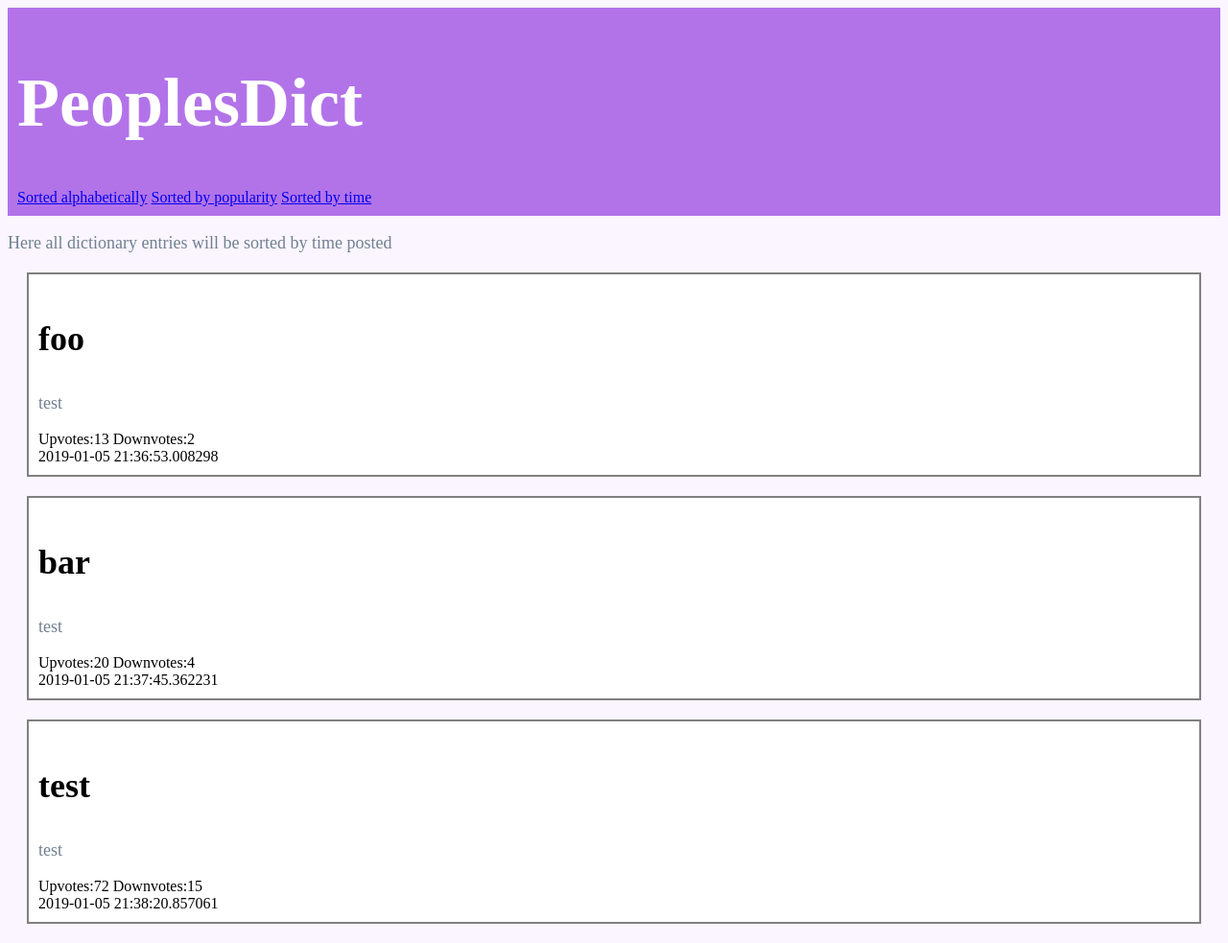
After one commit to dfamilia33/Language_Project, a Flask app: page /time in a window 1280 px wide. The commit adds this page. Shown: the whole page at 96% size. Run offline with Flask 2, Linux system fonts and the light colour scheme; data comes from the database, SQL or seed files in the repository; both versions use the stored data as it was after the commit.

Commit message:
timestamp
Added timestamp to databse to sort by upload time

```diff
--- a/app/models.py
+++ b/app/models.py
@@ -7,13 +7,15 @@ Created on Sat Dec 29 12:45:33 2018
 
 from app import db
 
+
 #represents a word to definition post
 class Post(db.Model):
     id = db.Column(db.Integer, primary_key=True)
     word = db.Column(db.String(64), index=True, unique=True)
-    definition = db.Column(db.String(256), index=True, unique=True)
+    definition = db.Column(db.String(256))
     upvotes = db.Column(db.Integer)
     downvotes = db.Column(db.Integer)
+    timestamp = db.Column(db.String(120))
 
     def __repr__(self):
         return '<User {}>'.format(self.word)
--- a/app/routes.py
+++ b/app/routes.py
@@ -25,3 +25,9 @@ def ranked():
 	ranklist = Post.query.all()
 	ranklist.sort(key=lambda post: (post.upvotes), reverse = True)
 	return render_template("ranked.html", sentence = "PeoplesDict", postlist = ranklist)
+
+@app.route('/time')
+def time():
+	timelist = Post.query.all()
+	timelist.sort(key=lambda post: (post.timestamp))
+	return render_template("newest.html", sentence = "PeoplesDict", postlist = timelist)
--- a/app/templates/base.html
+++ b/app/templates/base.html
@@ -12,6 +12,7 @@
 			<h1>{{sentence}}</h1>
 			<a href = "/alpha">Sorted alphabetically</a>
 			<a href = "/ranked">Sorted by popularity</a>
+			<a href = "/time">Sorted by time</a>
 		</div>
 
 
--- /dev/null
+++ b/app/templates/newest.html
@@ -0,0 +1,16 @@
+{% extends "base.html" %}
+
+{% block content %}
+
+	<p>Here all dictionary entries will be sorted by time posted</p>
+
+	{% for post in postlist %}
+		<div class = "post-border post-back">
+			<h3>{{post.word}}</h3>
+			<p>{{post.definition}}</p>
+			<div>Upvotes:{{post.upvotes}} Downvotes:{{post.downvotes}}</div>
+			<div>{{post.timestamp}}</div>
+		</div>
+	{% endfor %}
+
+{% endblock %}
```
Also changed, not shown: app/app.db, 2 other files.
